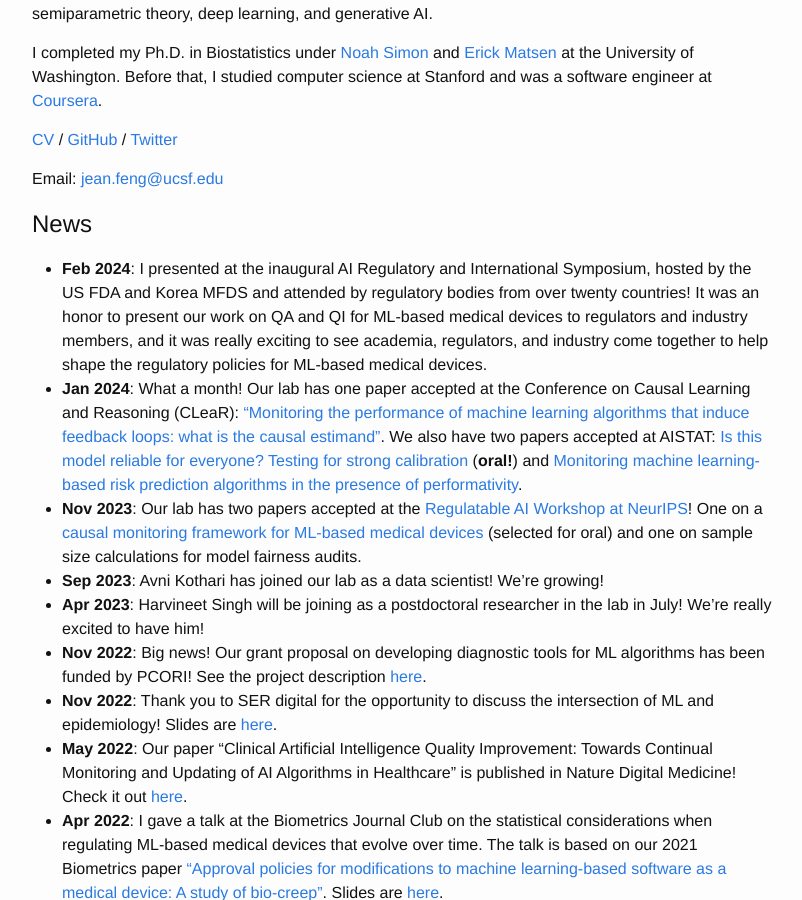
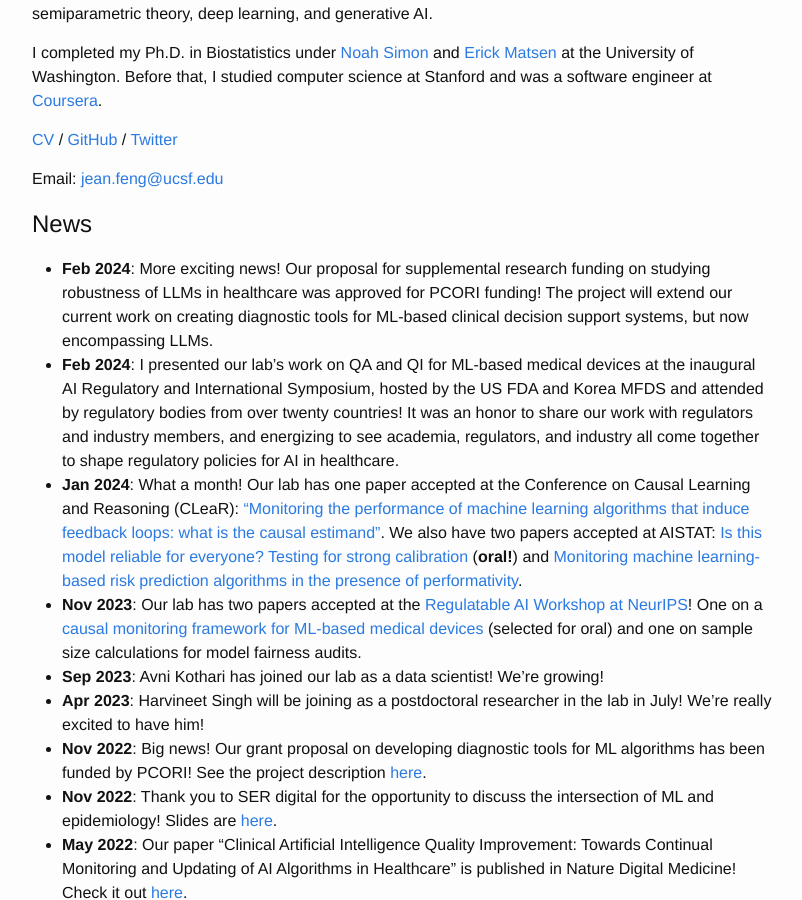
Before and after one commit to jjfeng/jjfeng.github.io, a Jekyll site: the page built from index.md, in a window 1280 px wide and 900 px high, scrolled down 408 px. Shown: the whole window, without its empty margins (238-1040 px from the left). Built offline with Jekyll 4.4.1, drawn with Linux system fonts in a browser that asks for light colours.

Commit message:
update index

```diff
--- a/index.md
+++ b/index.md
@@ -46,7 +46,8 @@ document.write("<a href='mailto:"+link+"'>"+link+"</a>")
 </script><noscript>Sorry, you need Javascript on to email me.</noscript>
 
 ## News
-- **Feb 2024**: I presented at the inaugural AI Regulatory and International Symposium, hosted by the US FDA and Korea MFDS and attended by regulatory bodies from over twenty countries! It was an honor to present our work on QA and QI for ML-based medical devices to regulators and industry members, and it was really exciting to see academia, regulators, and industry come together to help shape the regulatory policies for ML-based medical devices.
+- **Feb 2024**: More exciting news! Our proposal for supplemental research funding on studying robustness of LLMs in healthcare was approved for PCORI funding! The project will extend our current work on creating diagnostic tools for ML-based clinical decision support systems, but now encompassing LLMs.
+- **Feb 2024**: I presented our lab's work on QA and QI for ML-based medical devices at the inaugural AI Regulatory and International Symposium, hosted by the US FDA and Korea MFDS and attended by regulatory bodies from over twenty countries! It was an honor to share our work with regulators and industry members, and energizing to see academia, regulators, and industry all come together to shape regulatory policies for AI in healthcare.
 - **Jan 2024**: What a month! Our lab has one paper accepted at the Conference on Causal Learning and Reasoning (CLeaR): ["Monitoring the performance of machine learning algorithms that induce feedback loops: what is the causal estimand"](https://arxiv.org/abs/2311.11463). We also have two papers accepted at AISTAT: [Is this model reliable for everyone? Testing for strong calibration](https://arxiv.org/abs/2307.15247) (**oral!**) and [Monitoring machine learning-based risk prediction algorithms in the presence of performativity](https://arxiv.org/abs/2211.09781).
 - **Nov 2023**: Our lab has two papers accepted at the [Regulatable AI Workshop at NeurIPS](https://regulatableml.github.io/)! One on a [causal monitoring framework for ML-based medical devices](https://arxiv.org/abs/2311.11463) (selected for oral) and one on sample size calculations for model fairness audits.
 - **Sep 2023**: Avni Kothari has joined our lab as a data scientist! We're growing!
```
